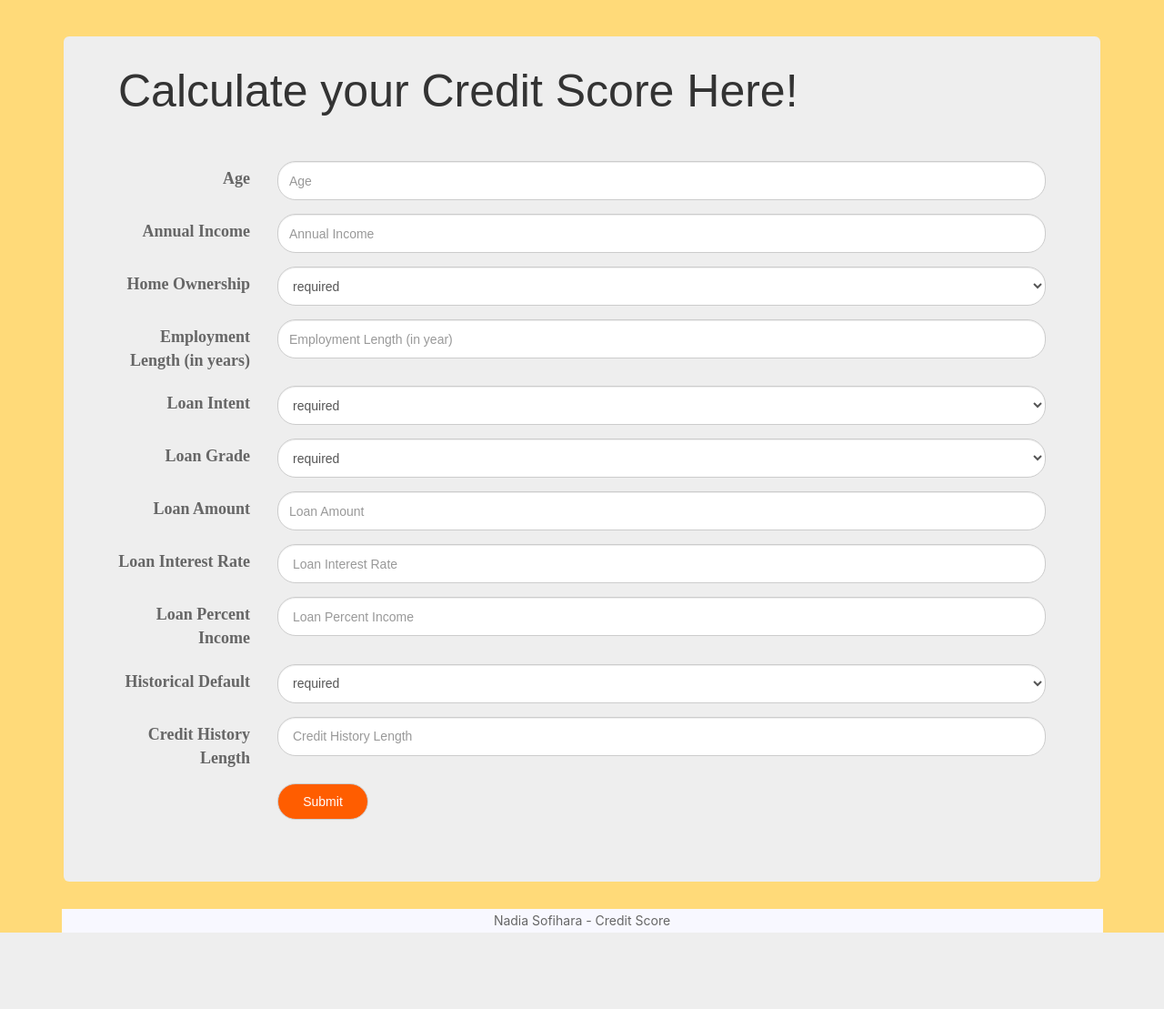
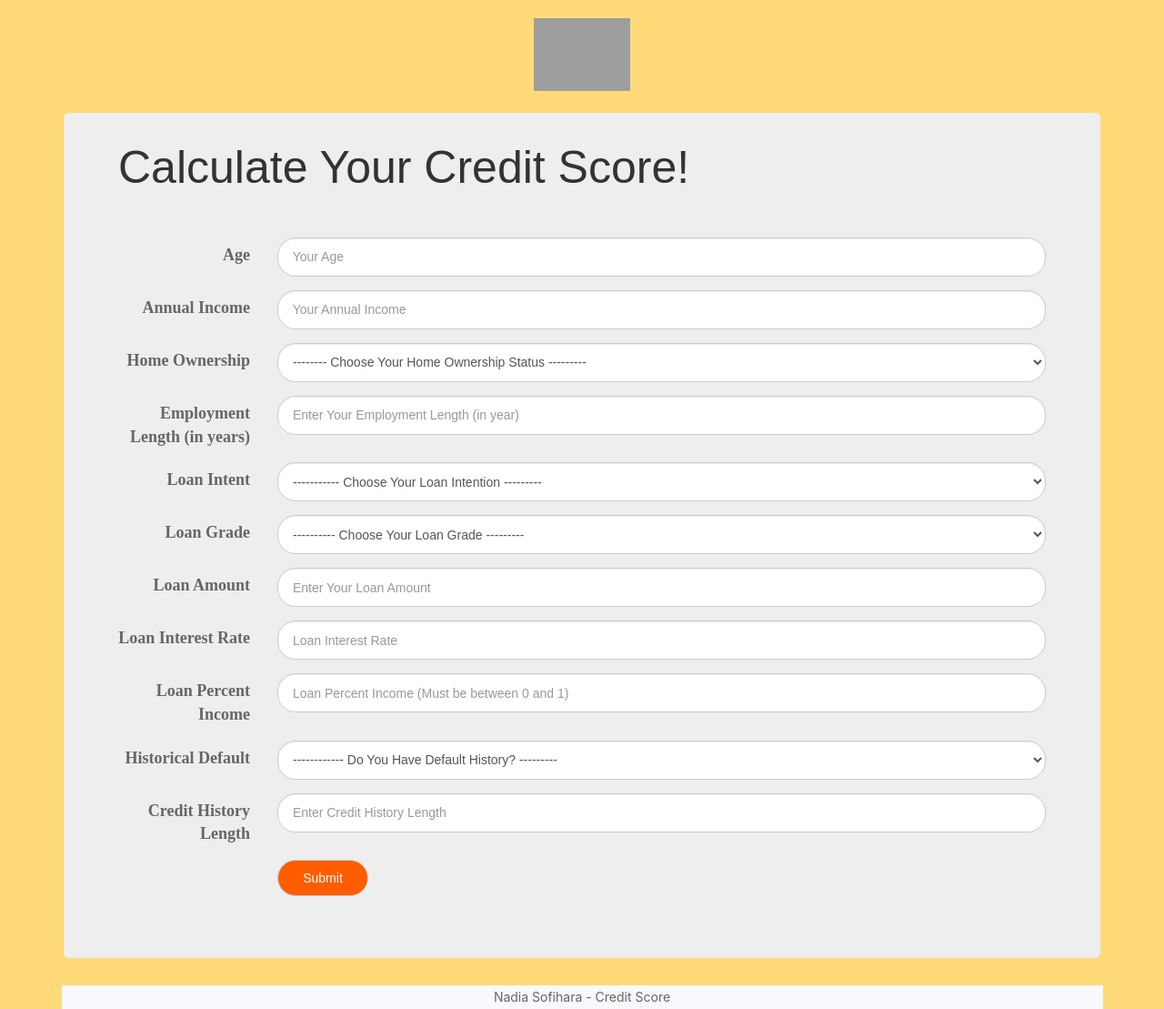
Before and after one commit to nsofihara/creditscore, a Flask app: page / in a window 1280 px wide. Shown: the whole page at 91% size. Before the commit the page ends 1025 px from the top, so only its background shows below. Run offline with Flask 2, Linux system fonts and the light colour scheme; parts of the project's set-up code (start-up, migrations or seed data) failed here and were passed over; some libraries are stand-ins or nearby versions; grey boxes are pictures that could not be loaded.

Commit message:
Update index.html

```diff
--- a/templates/index.html
+++ b/templates/index.html
@@ -12,11 +12,11 @@
   </head>
   <body>
     <br>
-    <!--<a><img class="logo" src="../static/credit.svg" alt=""></a> -->
+    <a><img class="logo" src="../static/credit.svg" alt=""></a>
     <br>
     <div class="container main">
   <div class="jumbotron" id="holder">
-    <h2 class='main_heading'>Calculate your Credit Score Here!</h2>
+    <h1 class='main_heading'>Calculate Your Credit Score!</h1>
     <br>
     <!--<h3>Check Your Credit Score</h3>-->
     <br>
@@ -25,20 +25,20 @@
       <div class="form-group">
         <label class="control-label col-sm-2"  for="person_age">Age</label>
         <div class="col-sm-10">
-          <input  type="number" class="form-control" id="person_age" name="person_age" placeholder="Age" onkeydown="return event.key != 'Enter';" min="0" required>
+          <input  type="number" class="form-control" id="person_age" name="person_age" placeholder=" Your Age" onkeydown="return event.key != 'Enter';" min="0" required>
         </div>
       </div>
        <div class="form-group">
         <label class="control-label col-sm-2"  for="person_income">Annual Income</label>
         <div class="col-sm-10">
-          <input  type="number" class="form-control" id="person_income" name="person_income" placeholder="Annual Income" onkeydown="return event.key != 'Enter';" min="0" required>
+          <input  type="number" class="form-control" id="person_income" name="person_income" placeholder=" Your Annual Income" onkeydown="return event.key != 'Enter';" min="0" required>
         </div>
       </div>
        <div class="form-group">
         <label class="control-label col-sm-2">Home Ownership</label>
         <div class="col-sm-10">
           <select class="form-control" id="person_home_ownership" name="person_home_ownership" required>
-            <option selected="true" disabled="disabled" value="" >required</option>
+            <option selected="true" disabled="disabled" value="" >--------  Choose Your Home Ownership Status  ---------</option>
             <option value="RENT">RENT</option>
             <option value="OWN">OWN</option>
             <option value="MORTGAGE">MORTGAGE</option>
@@ -49,14 +49,14 @@
       <div class="form-group">
         <label class="control-label col-sm-2">Employment Length (in years)</label>
         <div class="col-sm-10">
-          <input type=number class="form-control" id="person_emp_length" name="person_emp_length" placeholder="Employment Length (in year)" onkeydown="return event.key != 'Enter';" min="0" required>
+          <input type=number class="form-control" id="person_emp_length" name="person_emp_length" placeholder=" Enter Your Employment Length (in year)" onkeydown="return event.key != 'Enter';" min="0" required>
         </div>
       </div>
       <div class="form-group">
         <label class="control-label col-sm-2">Loan Intent</label>
         <div class="col-sm-10">
           <select class="form-control" id="loan_intent" name="loan_intent" required>
-            <option selected="true" disabled="disabled" value="" >required</option>
+            <option selected="true" disabled="disabled" value="" >-----------    Choose Your Loan Intention    ---------</option>
             <option value="PERSONAL">PERSONAL</option>
             <option value="EDUCATION">EDUCATION</option>
             <option value="MEDICAL">MEDICAL</option>
@@ -70,7 +70,7 @@
         <label class="control-label col-sm-2">Loan Grade</label>
         <div class="col-sm-10">
           <select class="form-control" id="loan_grade" name="loan_grade" required>
-            <option selected="true" value="" disabled="disabled">required</option>
+            <option selected="true" value="" disabled="disabled">----------    Choose Your Loan Grade    ---------</option>
             <option value="A">A</option>
             <option value="B">B</option>
             <option value="C">C</option>
@@ -81,10 +81,10 @@
           </select>
         </div>
       </div>
-	  <div class="form-group">
+    <div class="form-group">
         <label class="control-label col-sm-2"  for="loan_amnt">Loan Amount</label>
         <div class="col-sm-10">
-          <input  type="number" class="form-control" id="loan_amnt" name="loan_amnt" placeholder="Loan Amount" onkeydown="return event.key != 'Enter';" min="0" required>
+          <input  type="number" class="form-control" id="loan_amnt" name="loan_amnt" placeholder=" Enter Your Loan Amount" onkeydown="return event.key != 'Enter';" min="0" required>
         </div>
       </div>
       <div class="form-group">
@@ -96,23 +96,23 @@
       <div class="form-group">
         <label class="control-label col-sm-2">Loan Percent Income</label>
         <div class="col-sm-10">
-          <input type="number" step="0.001" class="form-control" id="loan_percent_income" name="loan_percent_income" placeholder=" Loan Percent Income" onkeydown="return event.key != 'Enter';" required>
+          <input type="number" step="0.001" class="form-control" id="loan_percent_income" name="loan_percent_income" placeholder=" Loan Percent Income (Must be between 0 and 1)" onkeydown="return event.key != 'Enter';" min="0.000" max="1.000" required>
         </div>
       </div>
       <div class="form-group">
         <label class="control-label col-sm-2" >Historical Default</label>
         <div class="col-sm-10">
           <select class="form-control" id="cb_person_default_on_file" name="cb_person_default_on_file" required>
-            <option selected="true" value="" disabled="disabled">required</option>
-            <option value="Y">Y</option>
-            <option value="N">N</option>
+            <option selected="true" value="" disabled="disabled">------------  Do You Have Default History?   ---------</option>
+            <option value="Y">YES</option>
+            <option value="N">NO</option>
           </select>
         </div>
       </div>
       <div class="form-group">
         <label class="control-label col-sm-2"  for="cb_person_cred_hist_length">Credit History Length</label>
         <div class="col-sm-10">
-          <input  type="number" class="form-control" id="cb_person_cred_hist_length" name="cb_person_cred_hist_length" placeholder=" Credit History Length" onkeydown="return event.key != 'Enter';" min="0" required>
+          <input  type="number" class="form-control" id="cb_person_cred_hist_length" name="cb_person_cred_hist_length" placeholder=" Enter Credit History Length" onkeydown="return event.key != 'Enter';" min="0" required>
         </div>
       </div>
       <div class="form-group">
@@ -122,7 +122,7 @@
       </div>
     </form>
     <h2 class="result"></h2>
-	<!--<h3 class="result2"></h3>-->
+    <h3 class="result2"></h3>
   </div>
 </div>
 
```
